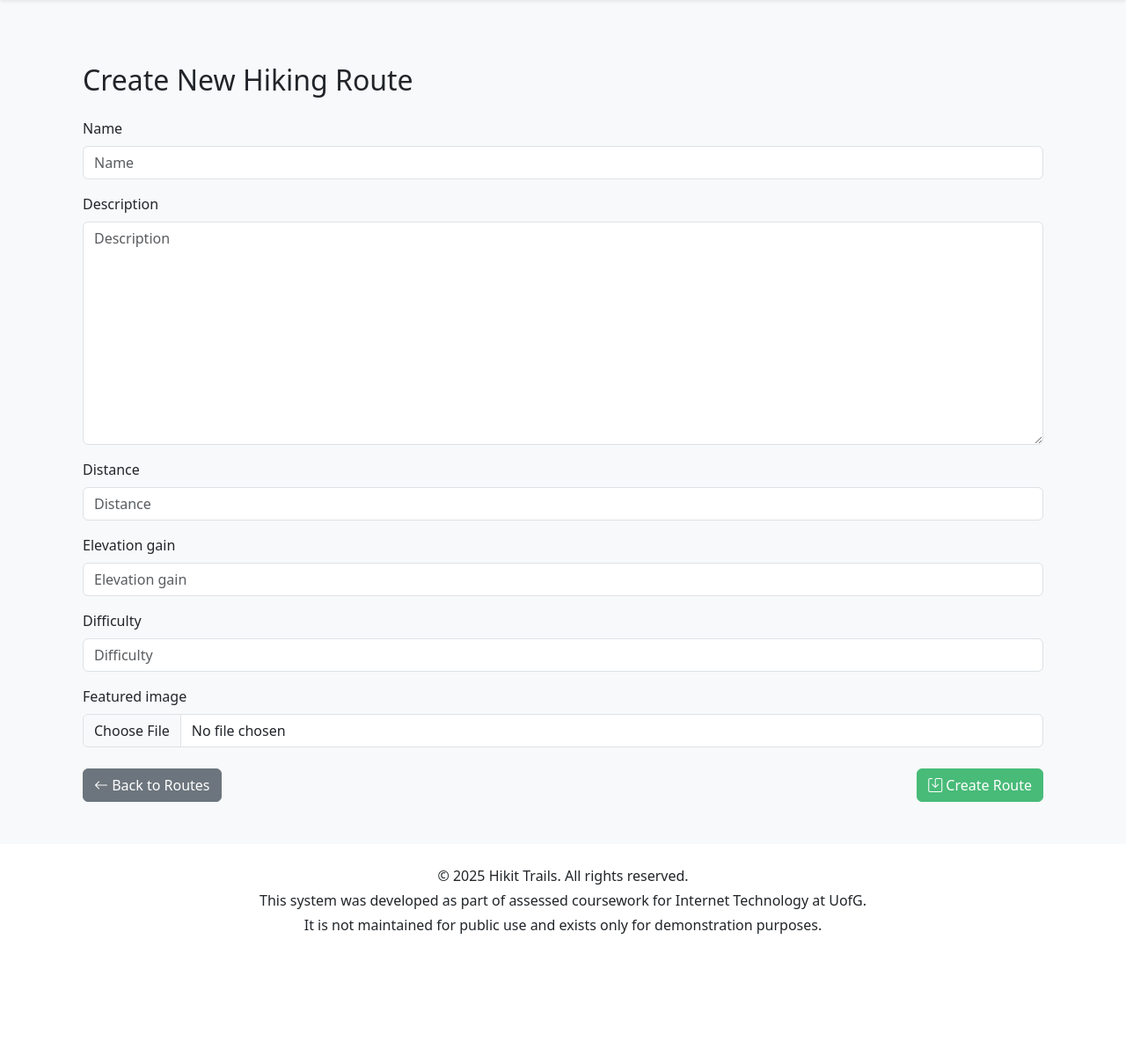
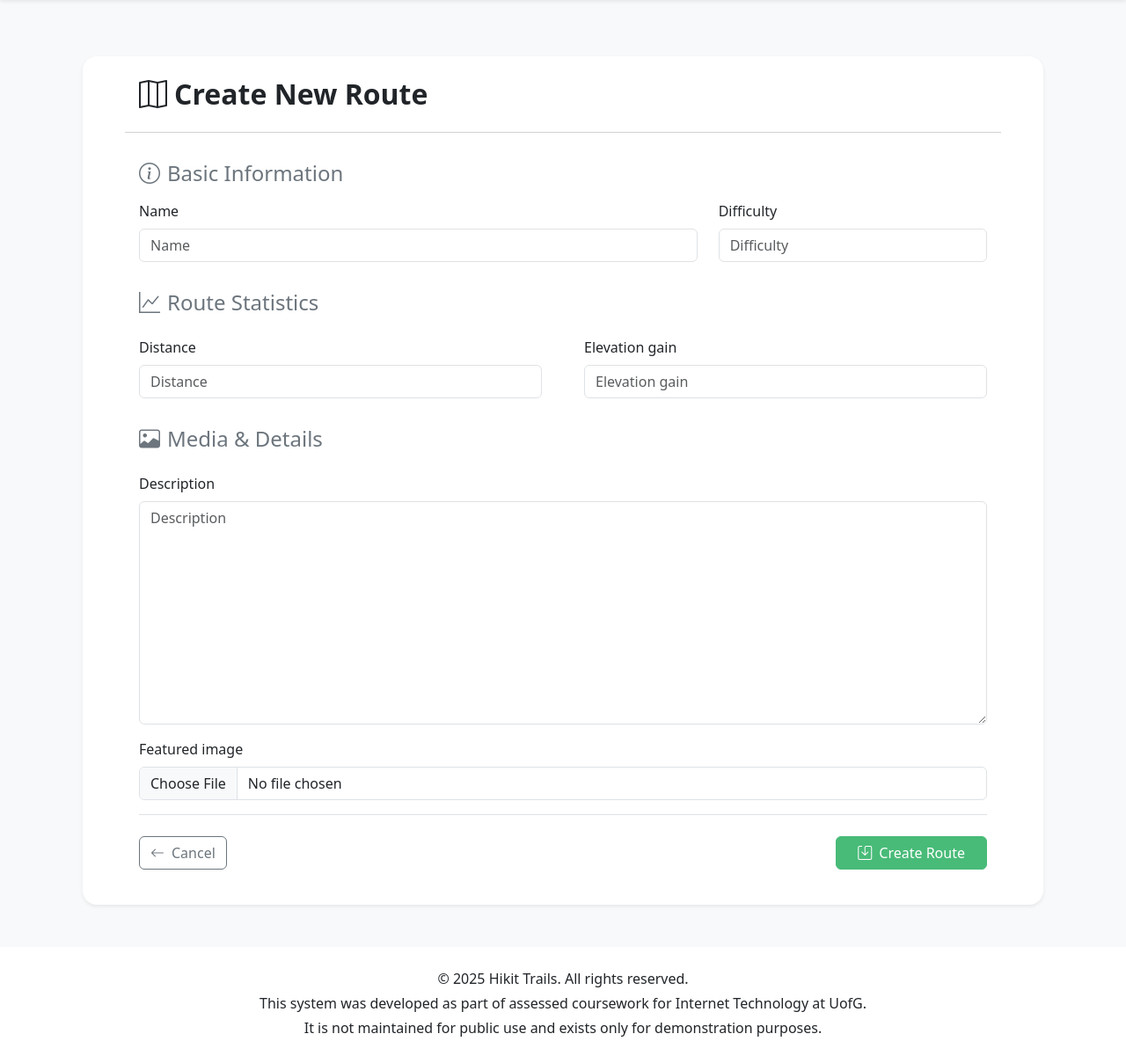
Before and after one commit to Elwood9245/hikit, a Django app: page /routes/add/ in a window 1280 px wide. Shown: the part 64-1273 px from the top of the page at 88% size. Before the commit the page ends 1126 px from the top, so only its background shows below. Run offline with Django 4.2, Linux system fonts and the light colour scheme; a user stored in the database is signed in; some libraries are stand-ins or nearby versions.

Commit message:
feat(create_route): Improve appearance.

```diff
--- a/hikit/static/css/style.css
+++ b/hikit/static/css/style.css
@@ -51,7 +51,7 @@
     border-color: rgba(0, 0, 0, 0.09);
 }
 
-/* 优化移动端导航栏 */
+/* navbar on small screen */
 @media (max-width: 991px) {
     .navbar-collapse {
         padding-top: 1rem;
@@ -67,7 +67,6 @@
     }
 }
 
-/* 保持品牌标志点击区域 */
 .navbar-brand {
     padding: 0.25rem 0;
 }
--- a/hikit/templates/create_route.html
+++ b/hikit/templates/create_route.html
@@ -2,23 +2,69 @@
 {% load bootstrap5 %}
 
 {% block content %}
-<div class="container mt-4">
-    <h2 class="mb-4">Create New Hiking Route</h2>
+    <div class="container mt-3">
+        <div class="card shadow-sm border-0 px-5">
+            <div class="card-header bg-white">
+                <h2 class="my-3 fw-bold">
+                    <i class="bi bi-map me-2"></i>Create New Route
+                </h2>
+            </div>
 
-    <form method="post" enctype="multipart/form-data">
-        {% csrf_token %}
-        {% bootstrap_form form %}
+            <div class="card-body">
+                <!-- Route Creation Form -->
+                <form method="post" enctype="multipart/form-data" class="needs-validation" novalidate>
+                    {% csrf_token %}
 
-        <div class="d-flex justify-content-between mt-4">
-            <a href="{% url 'route_list' %}" class="btn btn-secondary">
-                <i class="bi bi-arrow-left"></i> Back to Routes
-            </a>
-            <button type="submit" class="btn btn-success">
-                <i class="bi bi-save"></i> Create Route
-            </button>
+                    <!-- Basic Information Section -->
+                    <div class="my-3">
+                        <h4 class="mb-3 text-secondary">
+                            <i class="bi bi-info-circle me-2"></i>Basic Information
+                        </h4>
+                        <div class="row">
+                            <div class="col-md-8">
+                                {% bootstrap_field form.name addon_before='<i class="bi bi-signpost-split"></i>' %}
+                            </div>
+                            <div class="col-md-4">
+                                {% bootstrap_field form.difficulty addon_before='<i class="bi bi-speedometer2"></i>' %}
+                            </div>
+                        </div>
+                    </div>
+
+                    <!-- Statistics Section -->
+                    <div class="my-3">
+                        <h4 class="mb-4 text-secondary">
+                            <i class="bi bi-graph-up me-2"></i>Route Statistics
+                        </h4>
+                        <div class="row g-5">
+                            <div class="col-md-6">
+                                {% bootstrap_field form.distance addon_before='<i class="bi bi-arrows-collapse"> Kilometers</i>' %}
+                            </div>
+                            <div class="col-md-6">
+                                {% bootstrap_field form.elevation_gain addon_before='<i class="bi bi-caret-up-square"> Meters</i>' %}
+                            </div>
+                        </div>
+                    </div>
+
+                    <!-- Media & Description Section -->
+                    <div class="my-3">
+                        <h4 class="mb-4 text-secondary">
+                            <i class="bi bi-image me-2"></i>Media & Details
+                        </h4>
+                        {% bootstrap_field form.description %}
+                        {% bootstrap_field form.featured_image %}
+                    </div>
+
+                    <!-- Form Actions -->
+                    <div class="d-flex justify-content-between align-items-center border-top py-4">
+                        <a href="{% url 'route_list' %}" class="btn btn-outline-secondary">
+                            <i class="bi bi-arrow-left me-2"></i>Cancel
+                        </a>
+                        <button type="submit" class="btn btn-success px-4">
+                            <i class="bi bi-save me-2"></i>Create Route
+                        </button>
+                    </div>
+                </form>
+            </div>
         </div>
-    </form>
-</div>
-
-
+    </div>
 {% endblock %}
--- a/hikit/urls.py
+++ b/hikit/urls.py
@@ -10,8 +10,8 @@ urlpatterns = [
 
     # route
     path('routes/', views.route_list, name='route_list'),
-    path('route/<int:route_id>/', views.route_detail, name='route_detail'),
-    path('route/<int:route_id>/create-event/', views.create_event, name='create_event'),
+    path('routes/<int:route_id>/', views.route_detail, name='route_detail'),
+    path('routes/<int:route_id>/create-event/', views.create_event, name='create_event'),
     path('routes/add/', views.add_route, name='add_route'),
 
     # Events
```
